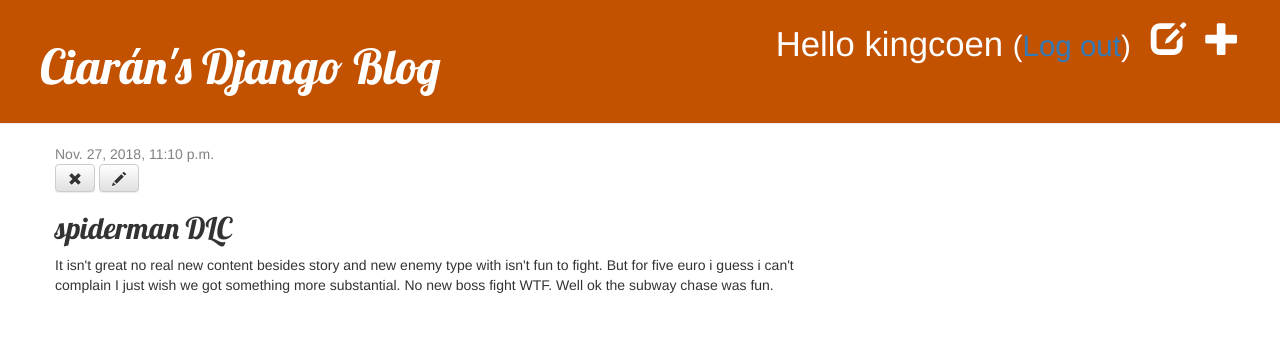
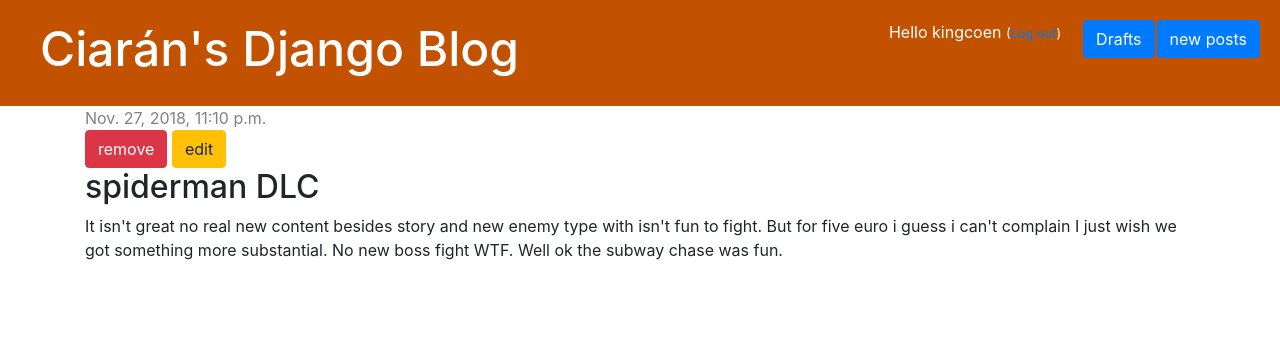
Before and after one commit to thespudhouse/DjangoGirls, a Django app: page /blog/post/1/ in a window 1280 px wide. Shown: the top 364 px of the page. Run offline with Django 3.2, Linux system fonts and the light colour scheme; a user stored in the database is signed in; data comes from the database, SQL or seed files in the repository; both versions use the stored data as it was after the commit; parts of the project's set-up code (start-up, migrations or seed data) failed here and were passed over; some libraries are stand-ins or nearby versions.

Commit message:
added updated signup so only author can update.

```diff
--- a/blog/static/css/blog.css
+++ /dev/null
@@ -1,37 +0,0 @@
-.page-header {
-background-color: #C25100;
-margin-top: 0;
-padding: 20px 20px 20px 40px;
-}
-.page-header h1, .page-header h1 a, .page-header h1 a:visited, .page-header h1 a:active {
-color: #ffffff;
-font-size: 36pt;
-text-decoration: none;
-}
-.content {
-margin-left: 40px;
-}
-h1, h2, h3, h4 {
-font-family: 'Lobster', cursive;
-}
-.date {
-color: #828282;
-}
-.save {
-float: right;
-}
-.post-form textarea, .post-form input {
-width: 100%;
-}
-.top-menu, .top-menu:hover, .top-menu:visited {
-color: #ffffff;
-float: right;
-font-size: 26pt;
-margin-right: 20px;
-}
-.post {
-margin-bottom: 70px;
-}
-.post h1 a, .post h1 a:visited {
-color: #000000;
-}
--- a/blog/templates/blog/post_detail.html
+++ b/blog/templates/blog/post_detail.html
@@ -1,5 +1,9 @@
 {% extends 'home/base.html' %}
 {% block content %}
+
+<div class="container">
+  <div class="row">
+    <div class="col">
       <div class="post">
         {% if post.published_date %}
             <div class="date">
@@ -8,11 +12,15 @@
         {% else %}
             <a class="btn btn-default" href="{% url 'post_publish' pk=post.pk %}">Publish</a>
         {% endif %}
-    {% if user.is_authenticated %}
-      <a class="btn btn-default" href="{% url 'post_remove' pk=post.pk %}"><span class="glyphicon glyphicon-remove"></span></a>
-      <a class="btn btn-default" href="{% url 'post_edit' pk=post.pk %}"><span class="glyphicon glyphicon-pencil"></span></a>
+        {% if user == post.author %}
+        <a href="{% url 'post_remove' pk=post.pk %}" class="btn btn-danger">remove</a>
+        <a href="{% url 'post_edit' pk=post.pk %}" class="btn btn-warning">edit</a>
         {% endif %}
         <h2>{{ post.title }}</h2>
         <p>{{ post.text|linebreaksbr }}</p>
       </div>
+
+    </div>
+  </div>
+</div>
 {% endblock %}
--- a/home/static/css/home.css
+++ b/home/static/css/home.css
@@ -1,7 +1,65 @@
+.page-header {
+    background-color: #C25100;
+    margin-top: 0;
+    padding: 20px 20px 20px 40px;
+}
+
+
+.page-header h1, .page-header h1 a, .page-header h1 a:visited, .page-header h1 a:active {
+    color: #ffffff;
+    font-size: 36pt;
+    text-decoration: none;
+}
+
+
+.content {
+    margin-left: 40px;
+}
+
+
+.date {
+    color: #828282;
+}
+
+
+.save {
+    float: right;
+}
+
+
+.post-form textarea, .post-form input {
+    width: 100%;
+}
+
+.top-menu, .top-menu:hover, .top-menu:visited {
+    color: #ffffff;
+    float: right;
+    font-size: 12pt;
+    margin-right: 20px;
+}
+
+
+.btn-primary {
+    float: right;
+    margin-left: 2px;
+}
+
+
+.post {
+    margin-bottom: 70px;
+}
+
+
+.post h1 a, .post h1 a:visited {
+    color: #000000;
+}
+
+
 .jumbotron {
     margin-top: 2rem;
 }
 
+
 .card{
     margin-bottom: 2rem;
 }
--- a/home/templates/home/base.html
+++ b/home/templates/home/base.html
@@ -1,32 +1,32 @@
 {% load static %}
 <html>
   <head>
-    <link rel="stylesheet" href="//maxcdn.bootstrapcdn.com/bootstrap/3.2.0/css/bootstrap.min.css">
-    <link rel="stylesheet" href="//maxcdn.bootstrapcdn.com/bootstrap/3.2.0/css/bootstrap-theme.min.css">
-    <link href="//fonts.googleapis.com/css?family=Lobster&subset=latin,latin-ext" rel="stylesheet" type="text/css">
 
+    <!-- Required meta tags -->
+    <meta charset="utf-8">
+    <meta name="viewport" content="width=device-width, initial-scale=1, shrink-to-fit=no">
 
-    <link rel="stylesheet" href="{% static 'css/blog.css' %}">
+    <!-- Bootstrap CSS -->
+    <link rel="stylesheet" href="https://stackpath.bootstrapcdn.com/bootstrap/4.1.3/css/bootstrap.min.css">
+
+    <!-- static CSS -->
+    <link rel="stylesheet" href="{% static 'css/home.css' %}">
+
   </head>
   <body>
     <div class="page-header">
       {% if user.is_authenticated %}
-        <a href="{% url 'post_new' %}" class="top-menu"><span class="glyphicon glyphicon-plus"></span></a>
-        <a href="{% url 'post_draft_list' %}" class="top-menu"><span class="glyphicon glyphicon-edit"></span></a>
+        <a href="{% url 'post_new' %}" class="btn btn-primary">new posts</a>
+        <a href="{% url 'post_draft_list' %}" class="btn btn-primary">Drafts</a>
         <p class="top-menu">Hello {{ user.username }} <small>(<a href="{% url 'logout' %}">Log out</a>)</small></p>
 
         {% else %}
-            <a href="{% url 'login' %}" class="top-menu"><span class="glyphicon glyphicon-lock"></span></a>
+          <a href="{% url 'signup' %}" class="btn btn-primary">signup</a>
+          <a href="{% url 'login' %}" class="btn btn-primary">Login</a>
         {% endif %}
       <h1><a href="/blog">Ciarán's Django Blog</a></h1>
     </div>
-    <div class="content container">
-      <div class="row">
-        <div class="col-md-8">
-          {% block content %}
-          {% endblock %}
-        </div>
-      </div>
-    </div>
+    {% block content %}
+    {% endblock %}
   </body>
 </html>
--- a/home/views.py
+++ b/home/views.py
@@ -22,8 +22,6 @@ def home_spaceinvaders(request):
 from django.contrib.auth import login, authenticate
 from django.shortcuts import render, redirect
 
-from mysite.core.forms import SignUpForm
-
 def signup(request):
     if request.method == 'POST':
         form = SignUpForm(request.POST)
@@ -33,7 +31,7 @@ def signup(request):
             raw_password = form.cleaned_data.get('password1')
             user = authenticate(username=username, password=raw_password)
             login(request, user)
-            return redirect('home')
+            return redirect('/')
     else:
         form = SignUpForm()
-    return render(request, 'signup.html', {'form': form})
+    return render(request, 'registration/signup.html', {'form': form})
```
Also changed, not shown: blog/templates/blog/post_draft_list.html (+7 -0 lines), blog/templates/blog/post_edit.html (+12 -5 lines), blog/templates/blog/post_list.html (+12 -5 lines), home/forms.py (+13 -0 lines), home/templates/home/index.html (+11 -4 lines), home/templates/home/youtube.html (+3 -18 lines), db.sqlite3. Lines whose indentation alone changed are shown as unchanged.
